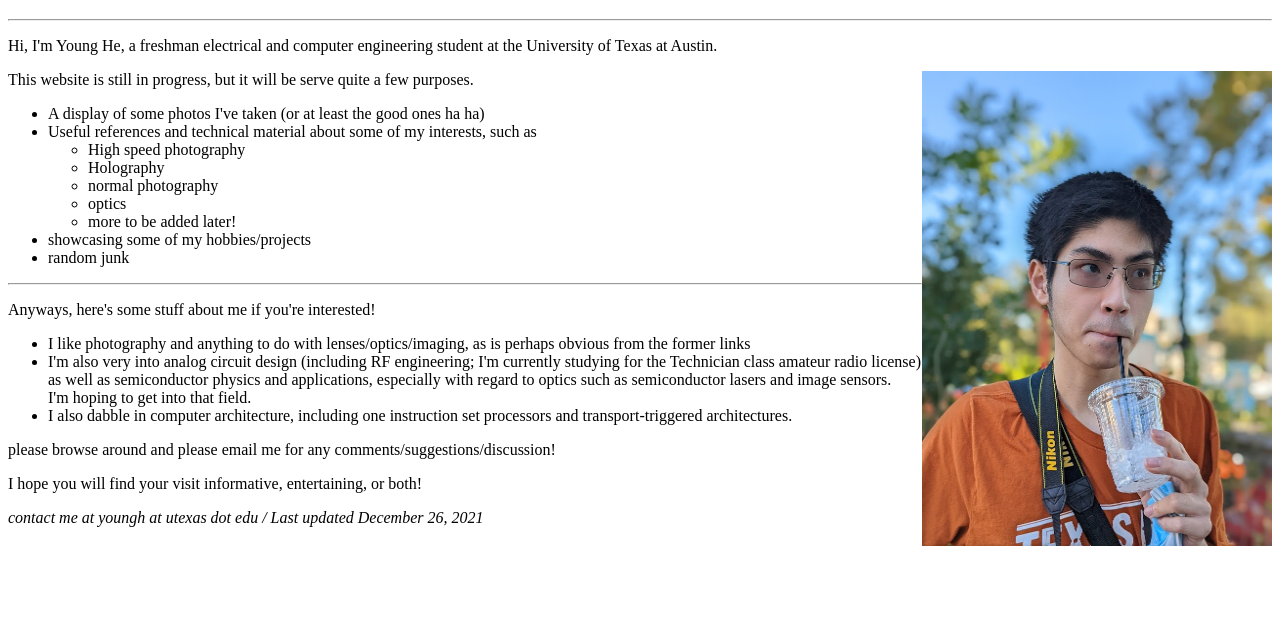
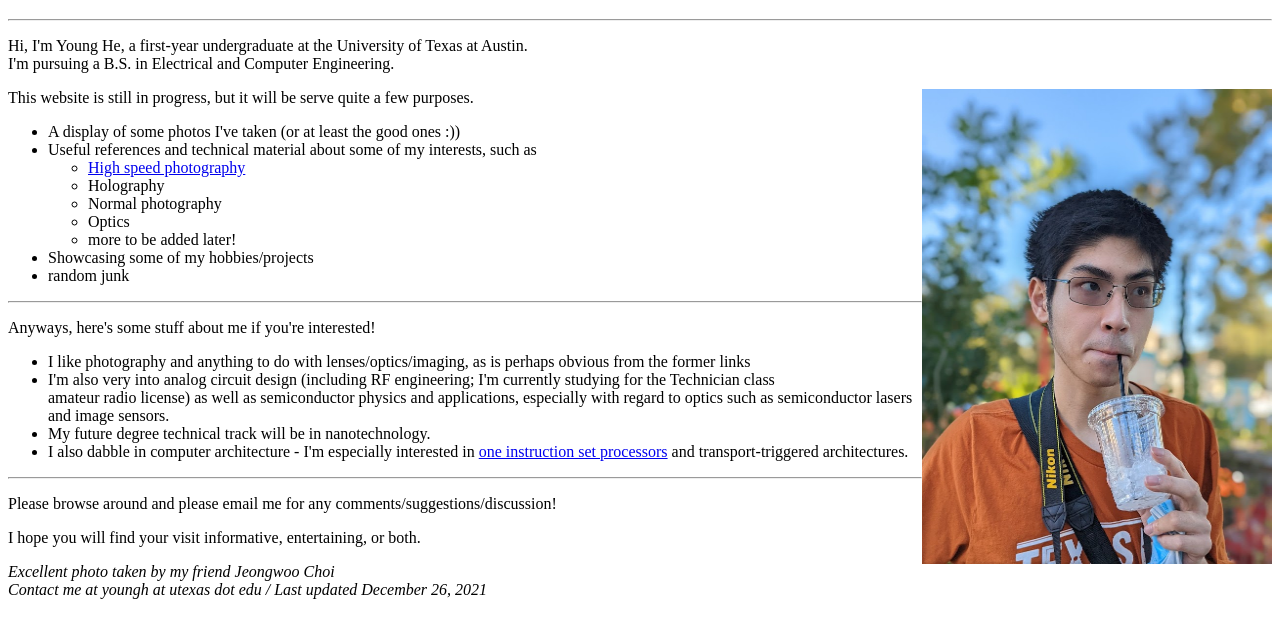
Before and after one commit to youngyyoung/personal-website, a plain HTML site: page index.html in a window 1280 px wide. Shown: the part 61-698 px from the top of the page. Drawn offline with Linux system fonts and the light colour scheme.

Commit message:
dec26push
added hsp and subleq pages

```diff
--- a/index.html
+++ b/index.html
@@ -5,16 +5,16 @@
 <body>
 <h1>Young's website :)</h1>
 <hr>
-<p>Hi, I'm Young He, a freshman electrical and computer engineering student at the
-University of Texas at Austin.</p>
+<p>Hi, I'm Young He, a first-year undergraduate at the
+University of Texas at Austin.<br>I'm pursuing a B.S. in Electrical and Computer Engineering.</p>
 <p><img src="index image young.jpg"
 alt ="image of me" style="width:350px;height:475px;" align="right"></p>
 <p>This website is still in progress, but it will be serve quite a few purposes. </p>
 <ul>
-<li> A display of some photos I've taken (or at least the good ones ha ha)
+<li> A display of some photos I've taken (or at least the good ones :))
 <li> Useful references and technical material about some of my interests, such as
-	<ul><li>High speed photography<li>Holography<li>normal photography<li>optics<li>more to be added later!</ul>
-<li> showcasing some of my hobbies/projects
+	<ul><li><a href="./resources/hspindex.html">High speed photography</a><li>Holography<li>Normal photography<li>Optics<li>more to be added later!</ul>
+<li> Showcasing some of my hobbies/projects
 <li> random junk
 </ul>
 <hr>
@@ -23,15 +23,17 @@ alt ="image of me" style="width:350px;height:475px;" align="right"></p>
 obvious from the former links
 <li> I'm also very into analog circuit design (including RF
 engineering; I'm currently studying for the Technician class
-amateur radio license) as well as semiconductor physics and
+<br>amateur radio license) as well as semiconductor physics and
 applications, especially with regard to optics such as
-semiconductor lasers and image sensors. <br> I'm hoping
-to get into that field.
-<li> I also dabble in computer architecture, including
-one instruction set processors and transport-triggered architectures.
+semiconductor lasers and image sensors.
+<li>My future degree technical track will be in nanotechnology.
+<li> I also dabble in computer architecture - I'm especially interested in
+<a href="./projects/subleq.html">one instruction set processors</a> and transport-triggered architectures.
 </ul>
-<p>please browse around and please email me for any comments/suggestions/discussion!</p>
-<p>I hope you will find your visit informative, entertaining, or both!</p>
-<address>contact me at youngh at utexas dot edu  / Last updated December 26, 2021</address>
+<hr>
+<p>Please browse around and please email me for any comments/suggestions/discussion!</p>
+<p>I hope you will find your visit informative, entertaining, or both.</p>
+<address>Excellent photo taken by my friend Jeongwoo Choi
+<br>Contact me at youngh at utexas dot edu  / Last updated December 26, 2021</address>
 </body>
 </html>
```
Also changed, not shown: projects/subleq.html (added, +30 -0 lines), resources/hspindex.html (added, +26 -0 lines), projects/subleq.png (added).
